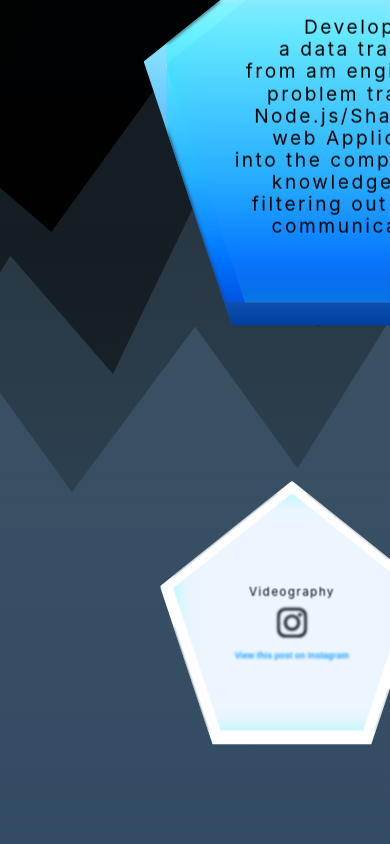
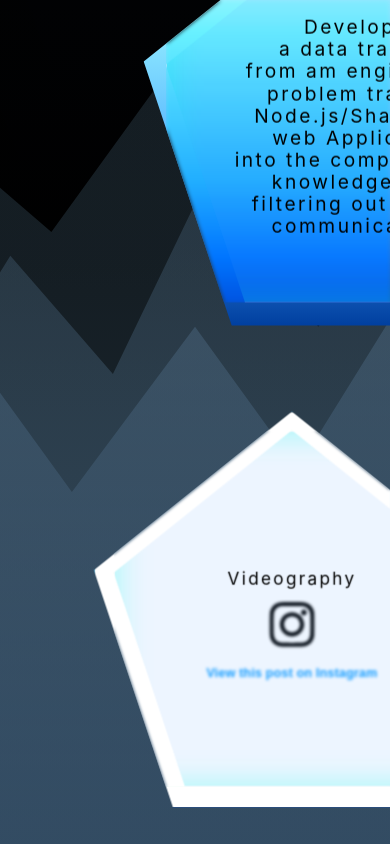
Before and after one commit to nicholastheposh/JoshuaResume, a Nuxt app: page / in a window 390 px wide. Shown: the part 6540-7384 px from the top of the page. Built offline with nearby package versions, Linux system fonts and the light colour scheme.

Commit message:
added videography bit and mobile screen size support

```diff
--- a/app/pages/index.vue
+++ b/app/pages/index.vue
@@ -795,9 +795,9 @@ onUnmounted(() => {
   left: 38%;
 
   bottom: 197px;
-  scale: 0.6;
+  scale: 0.9;
 
-  transform: scale(0.6);
+  transform: scale(0.9);
 
 }
 
```
